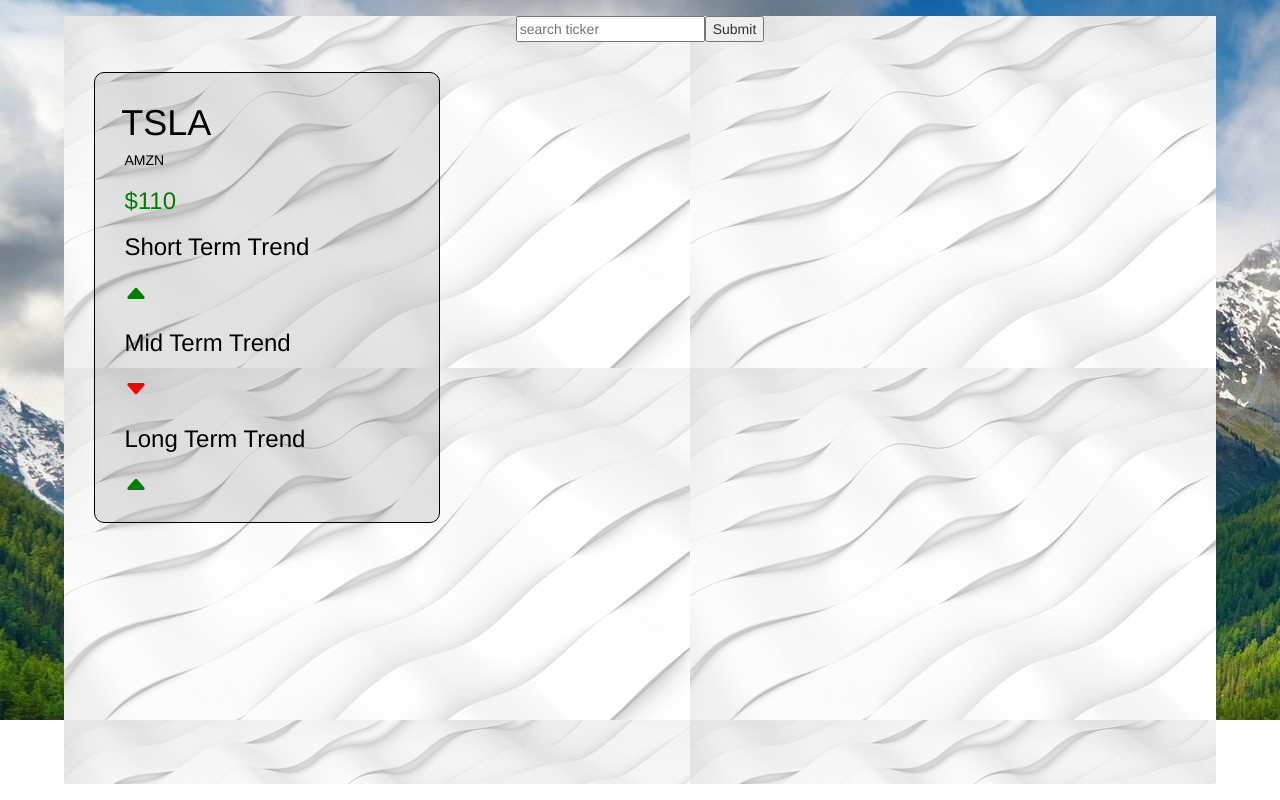
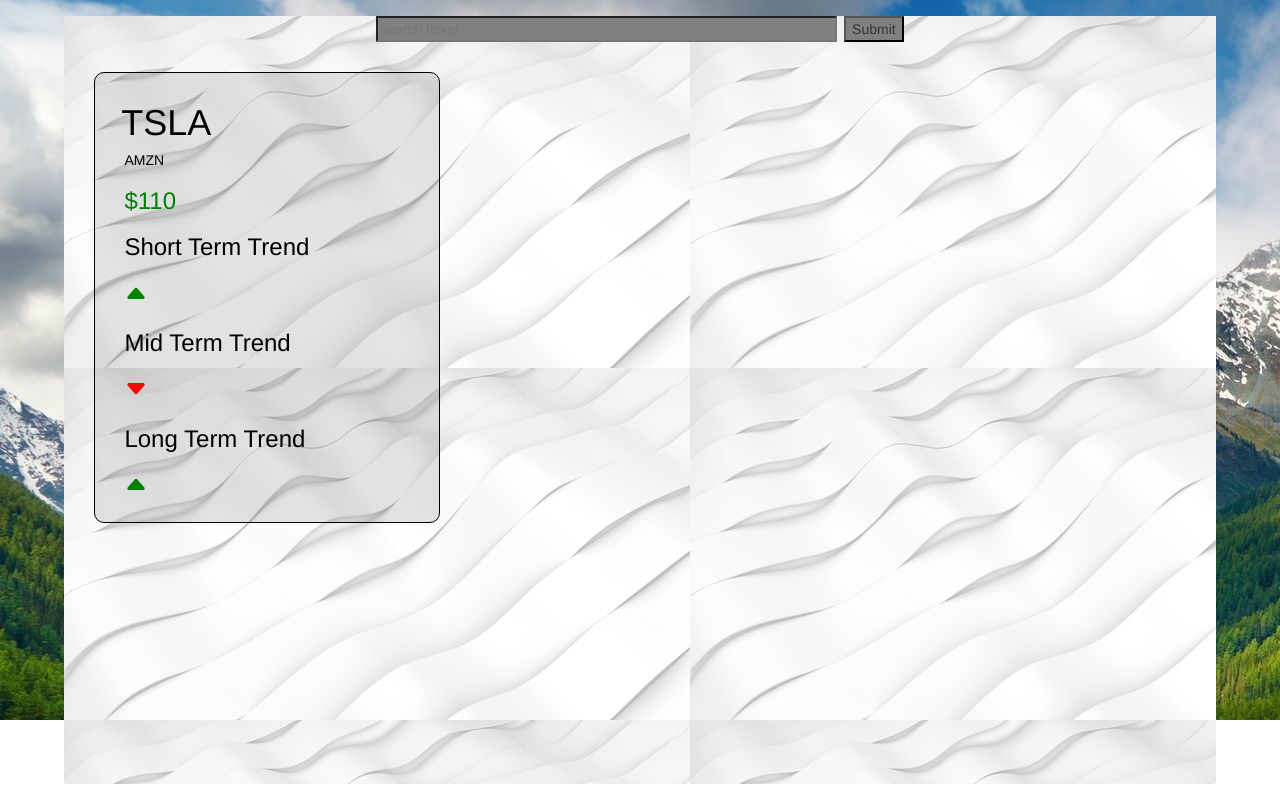
Before and after one commit to sudhanshoosarage/github, a React (Create React App) app: page / in a window 1280 px wide. Built offline with nearby package versions, Linux system fonts and the light colour scheme.

Commit message:
Update body.js

```diff
--- a/src/Components/body.js
+++ b/src/Components/body.js
@@ -105,17 +105,21 @@
 
                     <div class="container">
                         <div style={obj}>
-                            <input type="text" placeholder="search ticker" onChange={(event) => {
+                            <form>
+                            <input style={{position:'relative',backgroundColor:'grey',width:"40%",top:"2%",marginRight:'0.5em',}} type="text" placeholder="search ticker" onChange={(event) => {
                                 this.setState({
                                     h: event.target.value
                                 })
                             }}></input>
-                            <input type="submit" onClick={(event) => {
+                            <input style={{position:'relative',backgroundColor:'grey',top:"2%"}} type="submit" onClick={(event) => {
                                 this.setState({
                                     i: false
                                 })
                                 this.callApi(this.state.h)
-                            }}></input>
+                                event.preventDefault()
+                            }}>
+                            </input>
+                            </form>
                             <div style={box}>
                                 <div style={{ position: 'relative', textAlign: 'left', left: "5%" }}>
                                     <h1 style={{ color: 'black' }}>{this.state.Ticker}</h1>
```
